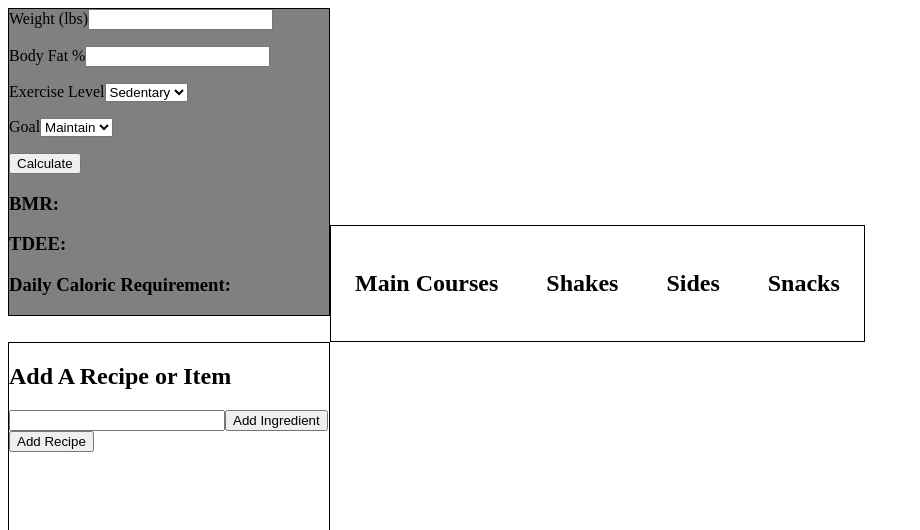
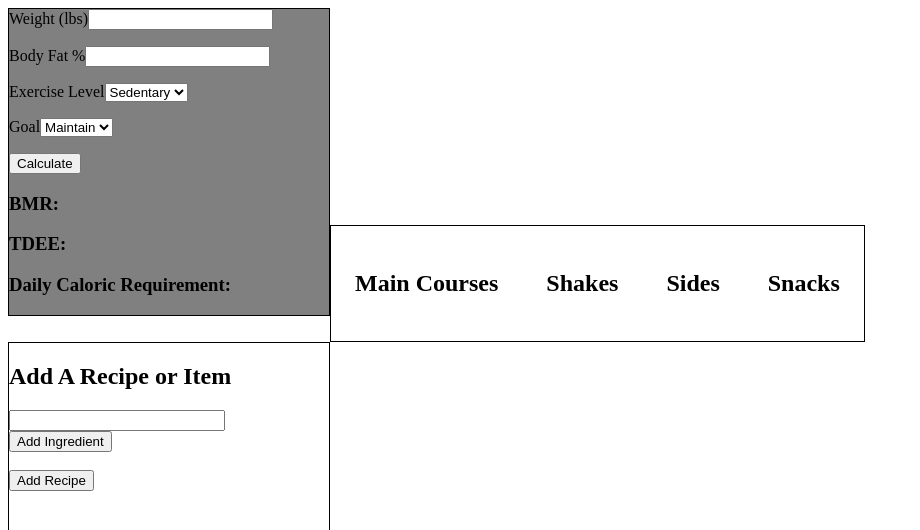
Before and after one commit to patriot898/Macros, a React app: page / in a window 1280 px wide. Shown: the top 530 px of the page, without its empty margins (0-920 px from the left). Built offline with nearby package versions, Linux system fonts and the light colour scheme; no server answers; the HTML template or start-up script is replaced by a standard one.

Commit message:
Format Add Ingredient Button

```diff
--- a/client/src/components/RecipeAdder.jsx
+++ b/client/src/components/RecipeAdder.jsx
@@ -11,7 +11,8 @@ const Wrapper = styled.div`
 `;
 
 const AddIngredientButton = styled.button `
-clear: left;
+   clear: both;
+   display: block;
 
 `;
 
```
